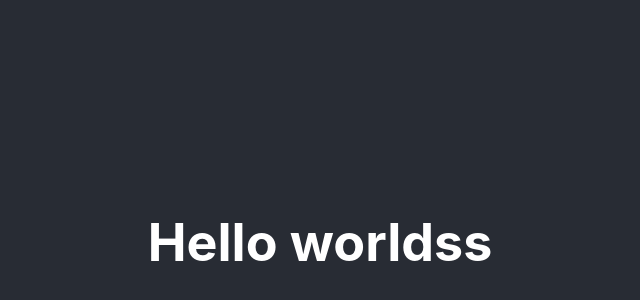
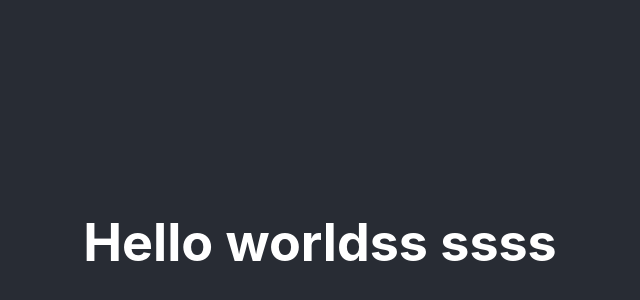
Before and after one commit to gunasekarU/react-cicd, a React (Create React App) app: page / in a window 1280 px wide. Shown: the part 158-458 px from the top of the page, without its empty margins (320-960 px from the left). Built offline with nearby package versions, Linux system fonts and the light colour scheme.

Commit message:
update react app

```diff
--- a/k8s/deployment.yaml
+++ b/k8s/deployment.yaml
@@ -14,6 +14,7 @@ spec:
     spec:
       containers:
       - name: react-container
-        image: gunasekar2066/react-cicd
+        image: gunasekar2066/react-cicd:1
+        imagePullPolicy: Always
         ports:
         - containerPort: 3000
--- a/src/App.js
+++ b/src/App.js
@@ -5,7 +5,7 @@ function App() {
   return (
     <div className="App">
       <header className="App-header">
-       <h1>Hello worldss</h1>
+       <h1>Hello worldss ssss</h1>
       </header>
     </div>
   );
```
Also changed, not shown: 1 other file (tests, documents, lock files or other folders).
